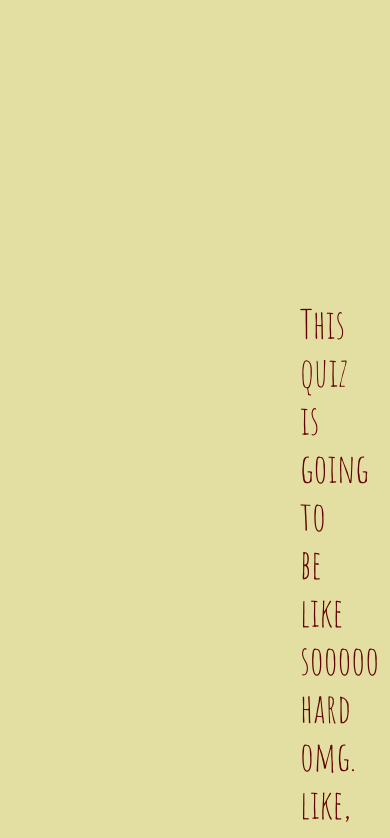
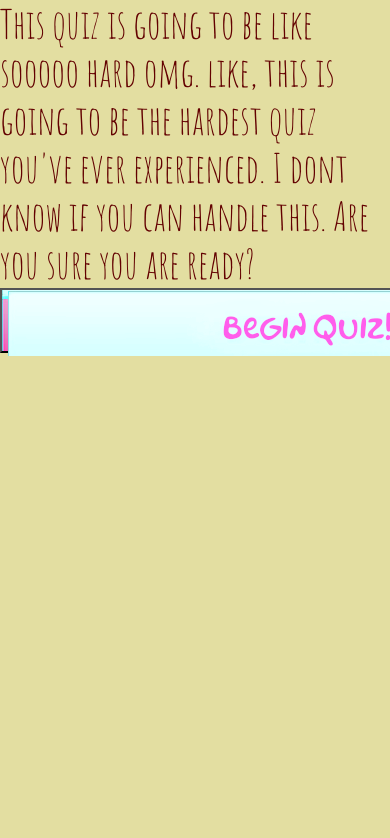
Before and after one commit to brakluner/QuizAssignment, a plain HTML site: page index.html in a window 390 px wide. Shown: the top 838 px of the page. Drawn offline with nearby package versions, Linux system fonts and the light colour scheme; a web font is replaced by a local one.

Commit message:
changed padding
removed padding from h1 to make display cross compatible across devices. The text was too narrow on a phone

```diff
--- a/css.css
+++ b/css.css
@@ -28,7 +28,6 @@ button {
     color: #ffef50;
 }
 h1 {
-    padding: 300px 300px 0 300px;
     margin: auto;
     width: auto;
     height: auto;
```
